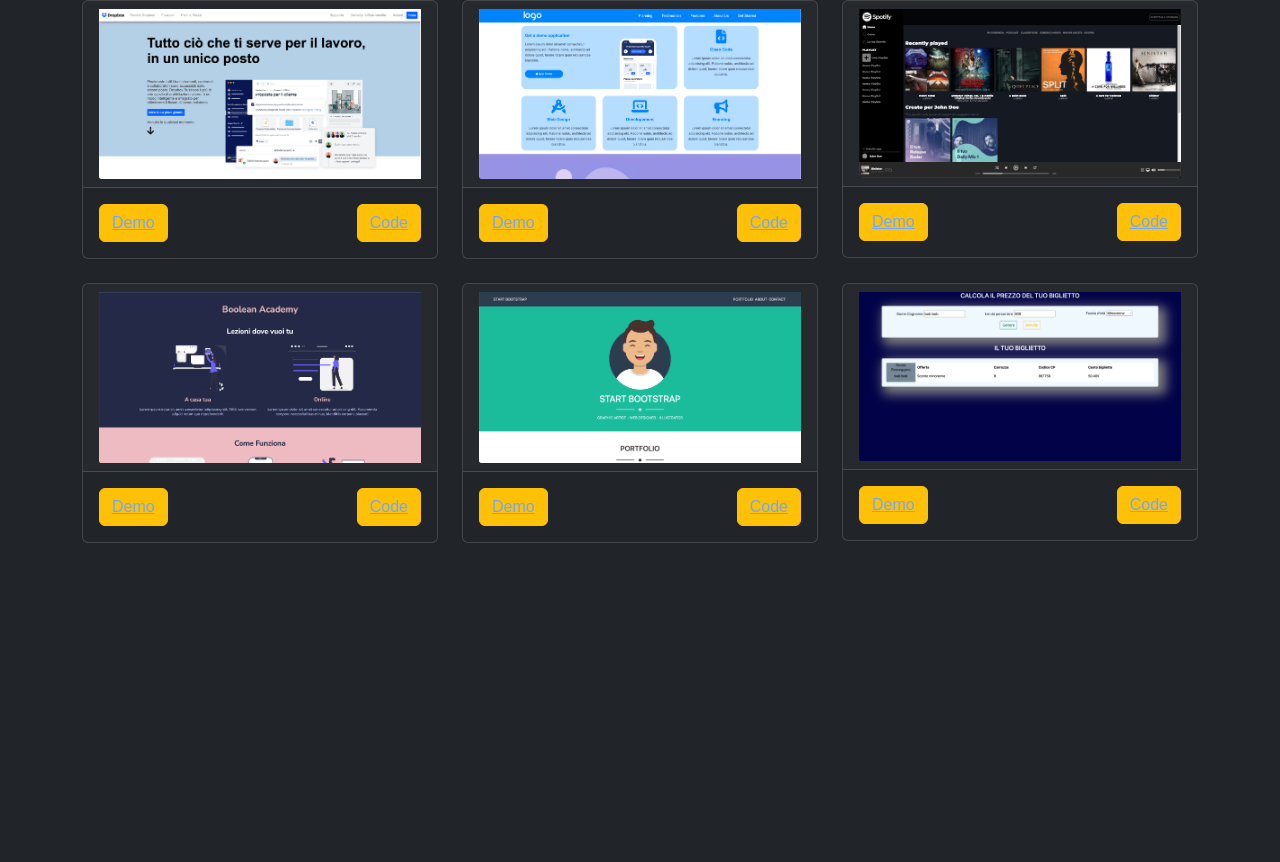
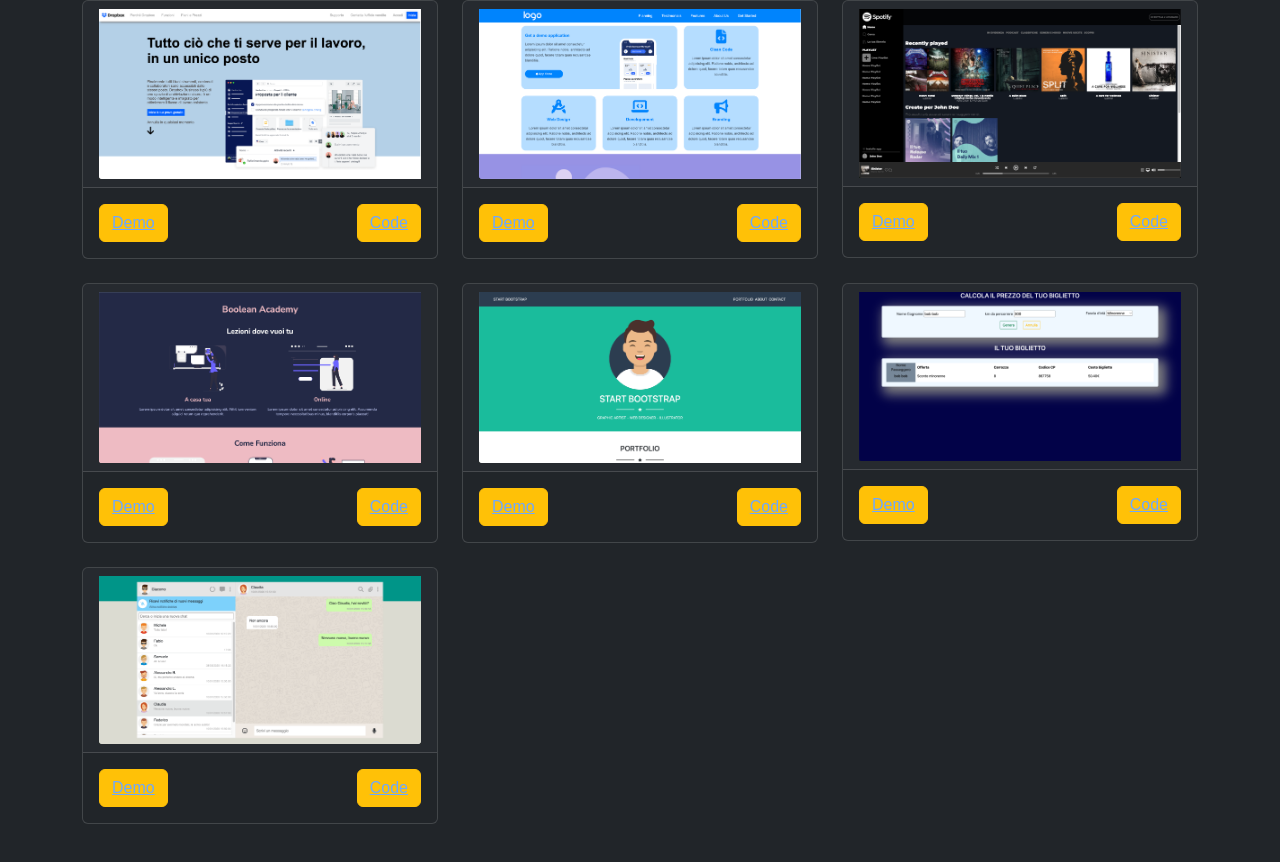
Before and after one commit to GiPisano/personal-portfolio, a Vue app: page /projects in a window 1280 px wide. Shown: the part 795-1657 px from the top of the page. Before the commit the page ends 1438 px from the top, so only its background shows below. Built offline with nearby package versions, Linux system fonts and the light colour scheme.

Commit message:
add "boolzapp" in data projects

```diff
--- a/src/components/ProjectsPage.vue
+++ b/src/components/ProjectsPage.vue
@@ -123,6 +123,16 @@
           demoLink: "https://gipisano.github.io/js-biglietto-treno-form/",
           codeLink: "https://github.com/GiPisano/js-biglietto-treno-form",
         },
+        {
+          id: 11,
+          category: "frontend",
+          technologies: ["HTML", "CSS", "javascript"],
+          responsive: false,
+          title: "Boolzapp",
+          imgSrc: "/src/assets/vue-boolzapp.png",
+          demoLink: "https://gipisano.github.io/vue-boolzapp/",
+          codeLink: "https://github.com/GiPisano/vue-boolzapp",
+        },
       ],
     };
   },
```
Also changed, not shown: src/assets/vue-boolzapp.png (added).
